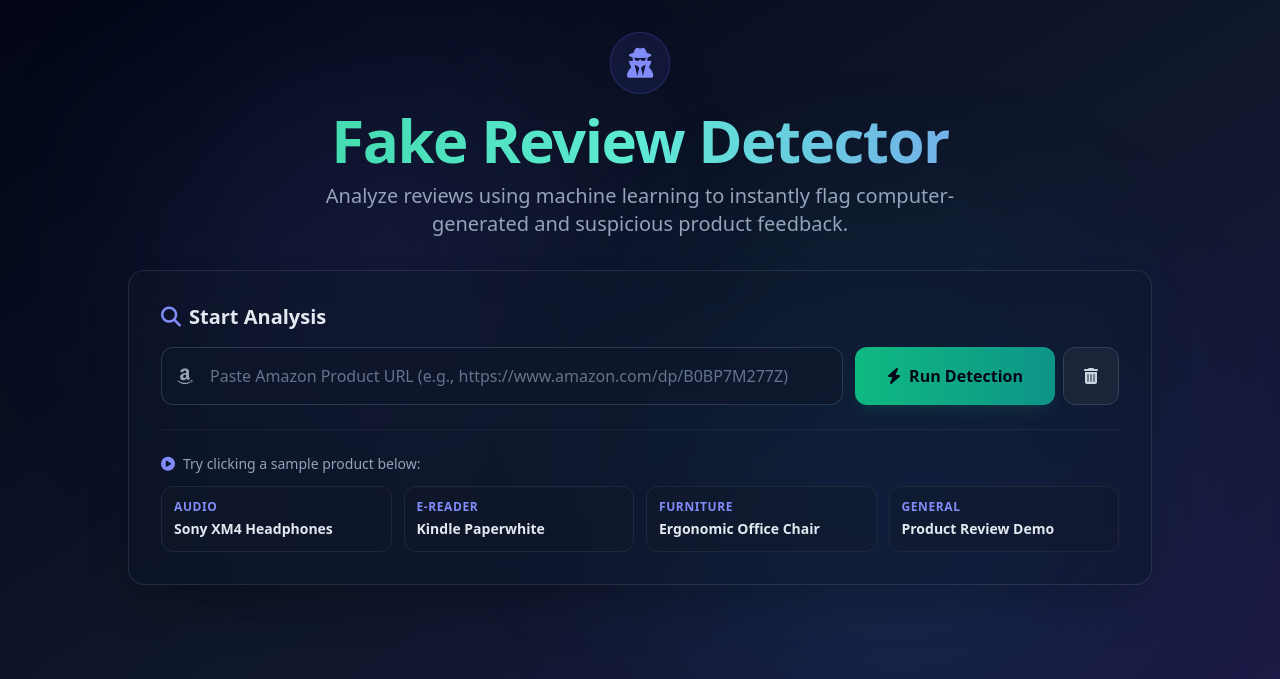
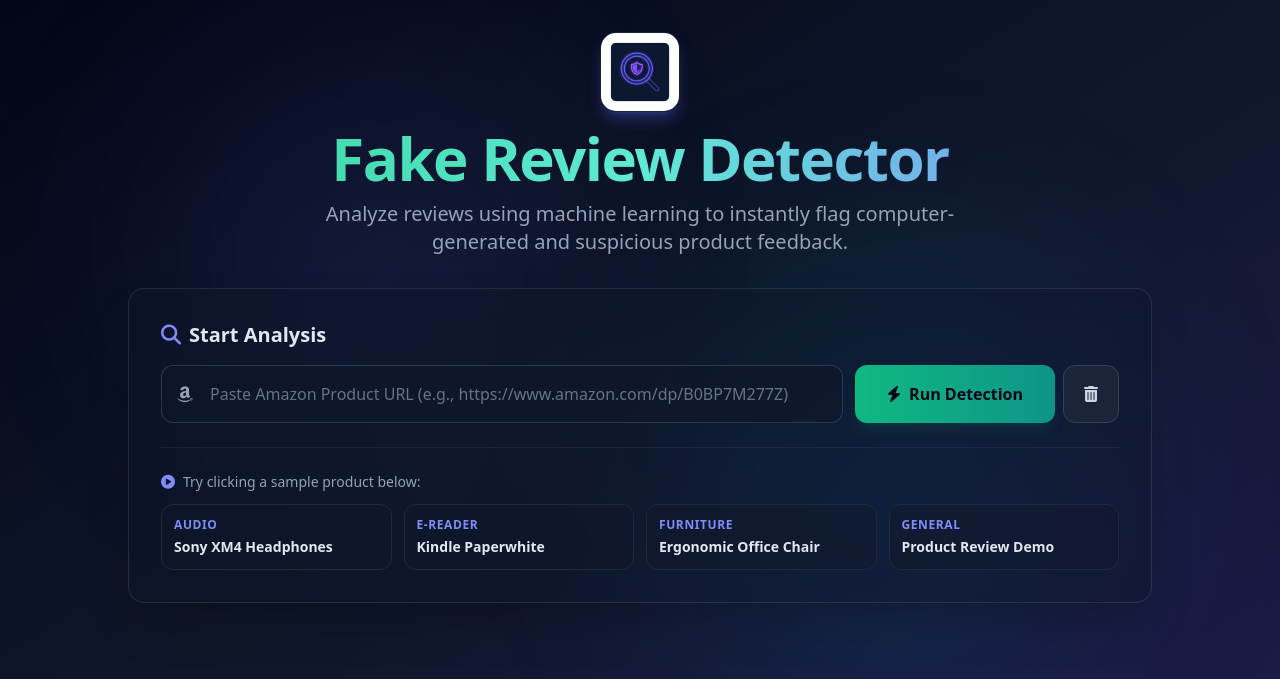
Before and after one commit to kumarsuman-dev/Fake-Review-Detection, a Flask app: page / in a window 1280 px wide. Shown: the top 679 px of the page. Run offline with Flask 3, Linux system fonts and the light colour scheme; parts of the project's set-up code (start-up, migrations or seed data) failed here and were passed over; some libraries are stand-ins or nearby versions.

Commit message:
Add website logo and favicon

```diff
--- a/templates/index.html
+++ b/templates/index.html
@@ -4,6 +4,9 @@
     <meta charset="UTF-8">
     <meta name="viewport" content="width=device-width, initial-scale=1.0">
     <title>Fake Review Detector - Advanced AI Review Analysis</title>
+    <!-- Favicon -->
+    <link rel="icon" type="image/jpeg" href="{{ url_for('static', filename='logo.jpg') }}">
+    <link rel="apple-touch-icon" href="{{ url_for('static', filename='logo.jpg') }}">
     <!-- Tailwind CSS CDN -->
     <script src="https://cdn.tailwindcss.com"></script>
     <!-- Font Awesome for Icons -->
@@ -25,8 +28,8 @@
 
         <!-- Header -->
         <header class="text-center mb-8 animate-fade-in">
-            <div class="inline-flex items-center justify-center p-3 bg-indigo-500/10 rounded-full border border-indigo-500/25 mb-4 text-indigo-400 backdrop-blur-md">
-                <i class="fa-solid fa-user-secret text-3xl px-1"></i>
+            <div class="inline-flex items-center justify-center mb-4">
+                <img src="{{ url_for('static', filename='logo.jpg') }}" alt="Fake Review Detector Logo" class="w-20 h-20 rounded-2xl shadow-lg shadow-indigo-500/30 border border-indigo-500/20">
             </div>
             <h1 class="text-4xl md:text-6xl font-extrabold tracking-tight bg-clip-text text-transparent bg-gradient-to-r from-emerald-400 via-teal-300 to-indigo-400">
                 Fake Review Detector
```
Also changed, not shown: statics/logo.jpg (added).
